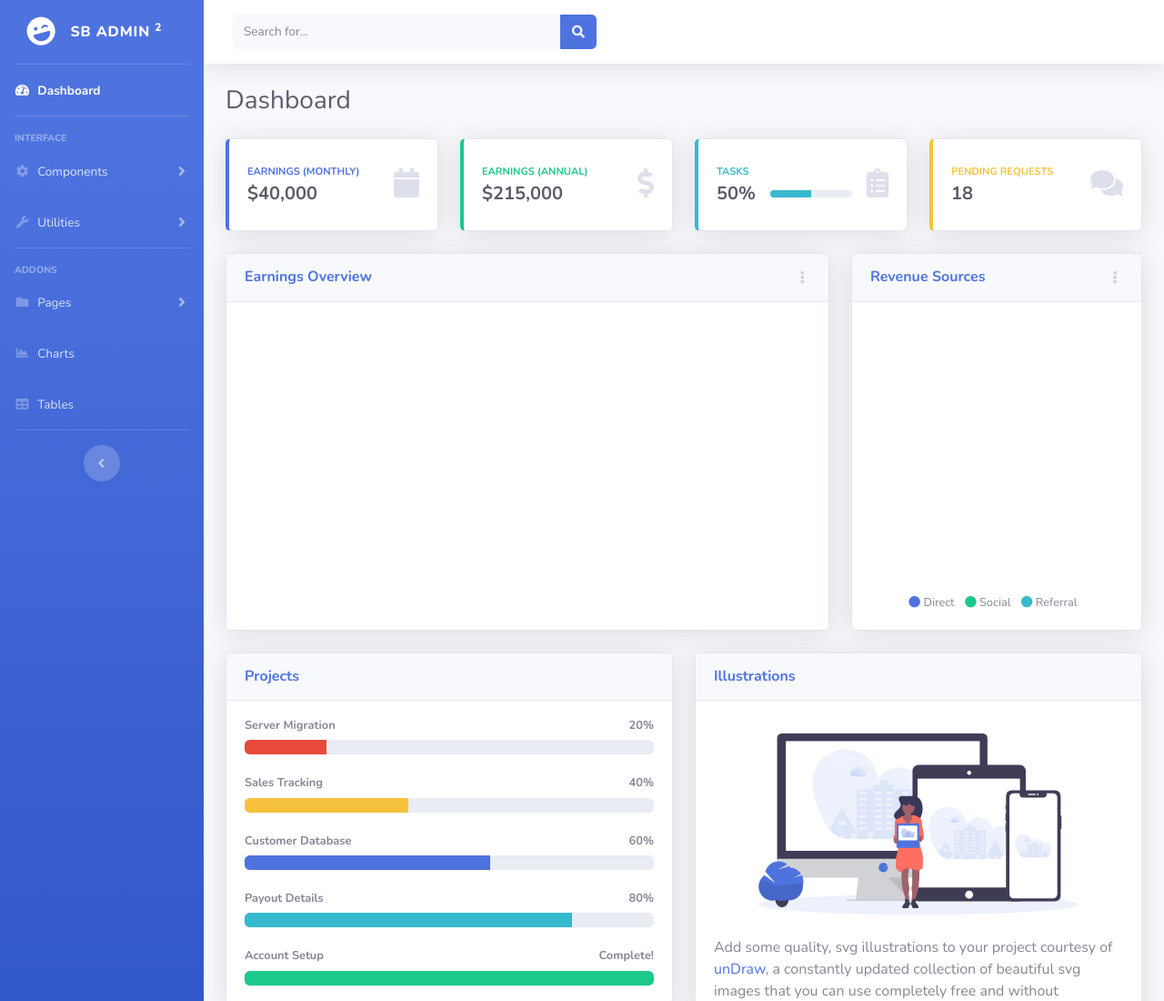
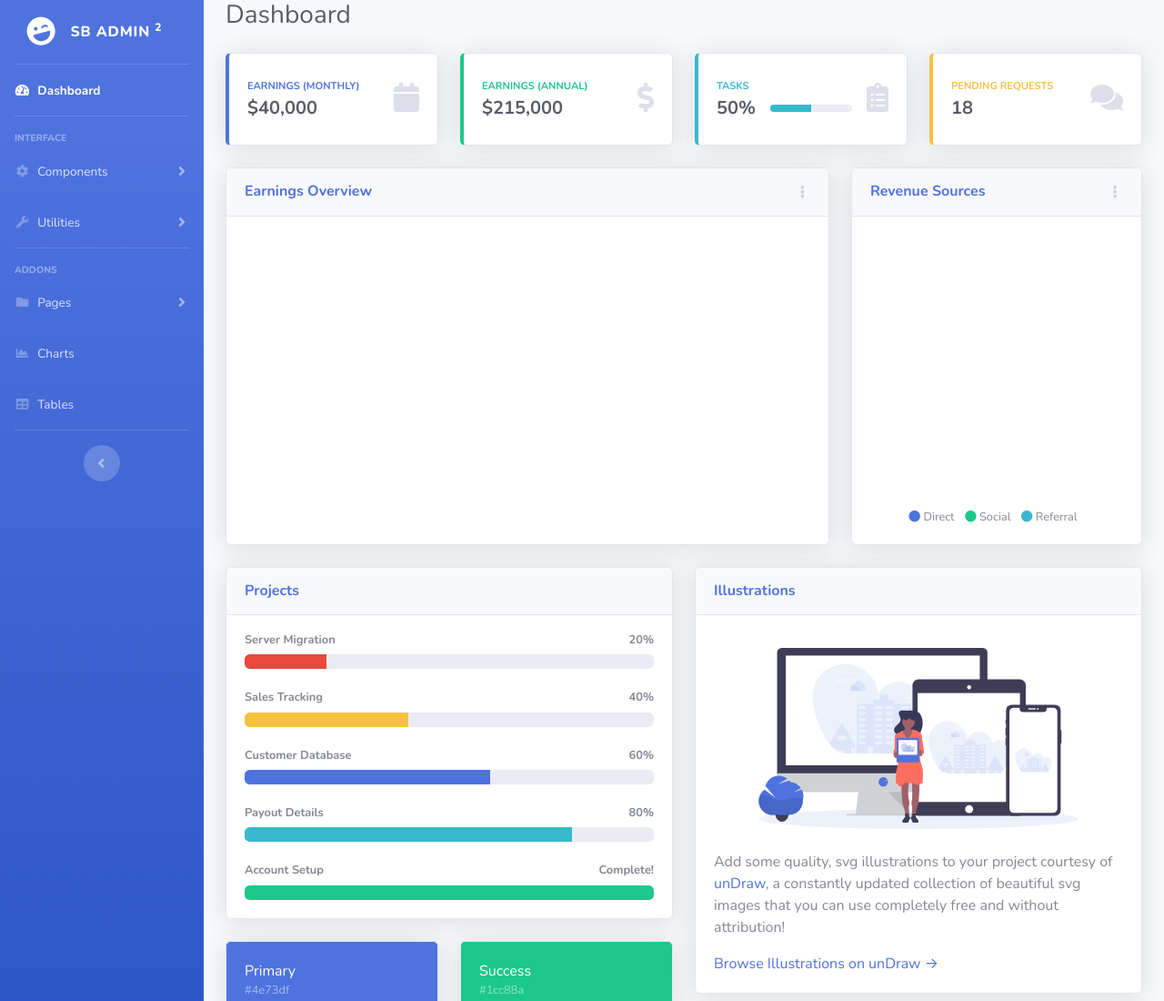
Before and after one commit to Chian-Bo/covid19, a website with bundled scripts: page index.html in a window 1280 px wide. Shown: the top 1100 px of the page at 91% size. Built offline with nearby package versions, Linux system fonts and the light colour scheme.

Commit message:
Update index.html

```diff
--- a/index.html
+++ b/index.html
@@ -144,28 +144,6 @@
 
       <!-- Main Content -->
       <div id="content">
-
-        <!-- Topbar -->
-        <nav class="navbar navbar-expand navbar-light bg-white topbar mb-4 static-top shadow">
-
-          <!-- Sidebar Toggle (Topbar) -->
-          <button id="sidebarToggleTop" class="btn btn-link d-md-none rounded-circle mr-3">
-            <i class="fa fa-bars"></i>
-          </button>
-
-          <!-- Topbar Search -->
-          <form class="d-none d-sm-inline-block form-inline mr-auto ml-md-3 my-2 my-md-0 mw-100 navbar-search">
-            <div class="input-group">
-              <input type="text" class="form-control bg-light border-0 small" placeholder="Search for..." aria-label="Search" aria-describedby="basic-addon2">
-              <div class="input-group-append">
-                <button class="btn btn-primary" type="button">
-                  <i class="fas fa-search fa-sm"></i>
-                </button>
-              </div>
-            </div>
-          </form>
-        </nav>
-        <!-- End of Topbar -->
 
         <!-- Begin Page Content -->
         <div class="container-fluid">
```
